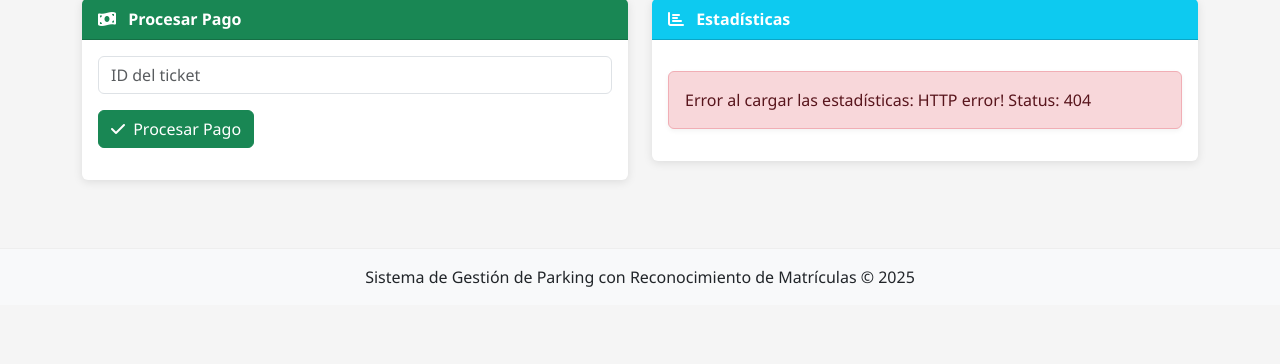
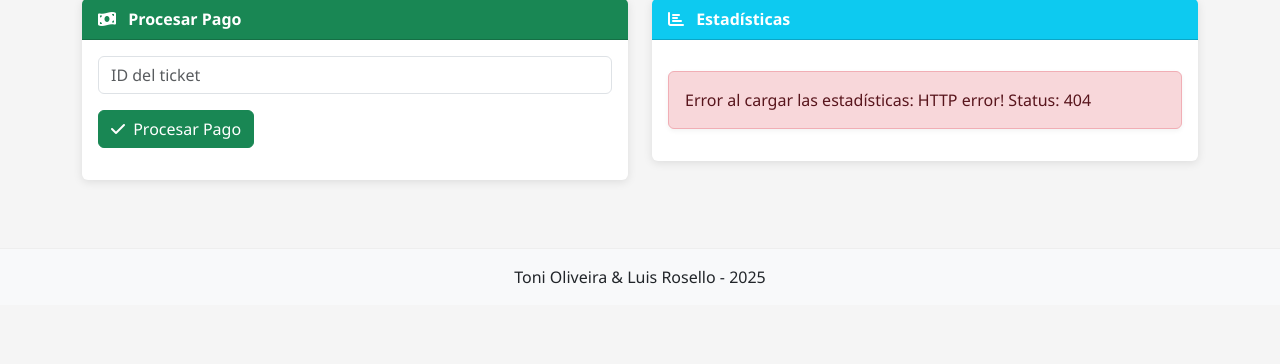
Before and after one commit to LuisRosello01/Proyecto2-Parquing, a Python web app: template flask/templates/dashboard.html in a window 1280 px wide. Shown: the part 284-648 px from the top of the page. Run offline with Jinja, Linux system fonts and the light colour scheme; the template is opened without the code that fills it, so the values that code supplies are empty.

Commit message:
Correccions menors

```diff
--- a/flask/static/js/dashboard.js
+++ b/flask/static/js/dashboard.js
@@ -597,7 +597,7 @@ function processPayment() {
                 <hr>
                 <div class="time-warning">
                     <i class="fas fa-clock me-1"></i>
-                    <span>Dispone de <strong>${data.exit_time_window} minutos</strong> para salir del parking.</span>
+                    <span>Dispone de <strong>${data.exit_time_window} minutos</strong> para salir del parquing.</span>
                     <p class="small mb-0">Tiempo límite: ${data.exit_limit_time}</p>
                 </div>
             </div>
@@ -736,7 +736,7 @@ function loadVehicles(page = 1) {
 
         data.vehicles.forEach(vehicle => {
             // Calculate duration if exit_time exists
-            let durationText = 'En parking';
+            let durationText = 'En parquing';
             if (vehicle.exit_time) {
                 // Calculate hours between entry_time and exit_time
                 const entryTime = new Date(vehicle.entry_time);
@@ -748,7 +748,7 @@ function loadVehicles(page = 1) {
             // Status badge
             let statusBadge = '';
             if (vehicle.exit_time === null) {
-                statusBadge = '<span class="badge bg-info">En parking</span>';
+                statusBadge = '<span class="badge bg-info">En parquing</span>';
             } else if (vehicle.paid) {
                 statusBadge = '<span class="badge bg-success">Pagado</span>';
             } else {
@@ -855,7 +855,7 @@ function verifyTicket(ticketId) {
         let statusClass, statusText;
         if (data.exit_time === null) {
             statusClass = 'bg-info';
-            statusText = 'En parking';
+            statusText = 'En parquing';
         } else if (data.paid) {
             statusClass = 'bg-success';
             statusText = 'Pagado';
@@ -884,7 +884,7 @@ function verifyTicket(ticketId) {
                             </div>
                             <div class="row mb-2">
                                 <div class="col-6"><strong>Salida:</strong></div>
-                                <div class="col-6">${data.exit_time || 'En parking'}</div>
+                                <div class="col-6">${data.exit_time || 'En parquing'}</div>
                             </div>
                             ${data.amount ? `
                             <div class="row mb-2">
--- a/flask/templates/dashboard.html
+++ b/flask/templates/dashboard.html
@@ -93,7 +93,7 @@
                             <!--
                             <div class="alert alert-warning">
                                 <i class="fas fa-exclamation-triangle me-2"></i>
-                                <strong>Importante:</strong> Los vehículos deben pagar su ticket antes de salir. Tras el pago, disponen de 15 minutos para abandonar el parking.
+                                <strong>Importante:</strong> Los vehículos deben pagar su ticket antes de salir. Tras el pago, disponen de 15 minutos para abandonar el parquing.
                             </div>
                             -->
                             <div class="mb-3">
@@ -179,8 +179,8 @@
                         <div class="col-md-4">
                             <select class="form-select" id="vehicleStatusFilter">
                                 <option value="all">Todos los vehículos</option>
-                                <option value="in">En parking</option>
-                                <option value="out">Fuera del parking</option>
+                                <option value="in">En parquing</option>
+                                <option value="out">Fuera del parquing</option>
                             </select>
                         </div>
                         <div class="col-md-4">
@@ -257,7 +257,7 @@
 
     <footer class="bg-light py-3 mt-5">
         <div class="container text-center">
-            <p class="mb-0">Sistema de Gestión de Parking con Reconocimiento de Matrículas &copy; 2025</p>
+            <p class="mb-0">Toni Oliveira & Luis Rosello - 2025</p>
         </div>
     </footer>
 
```
